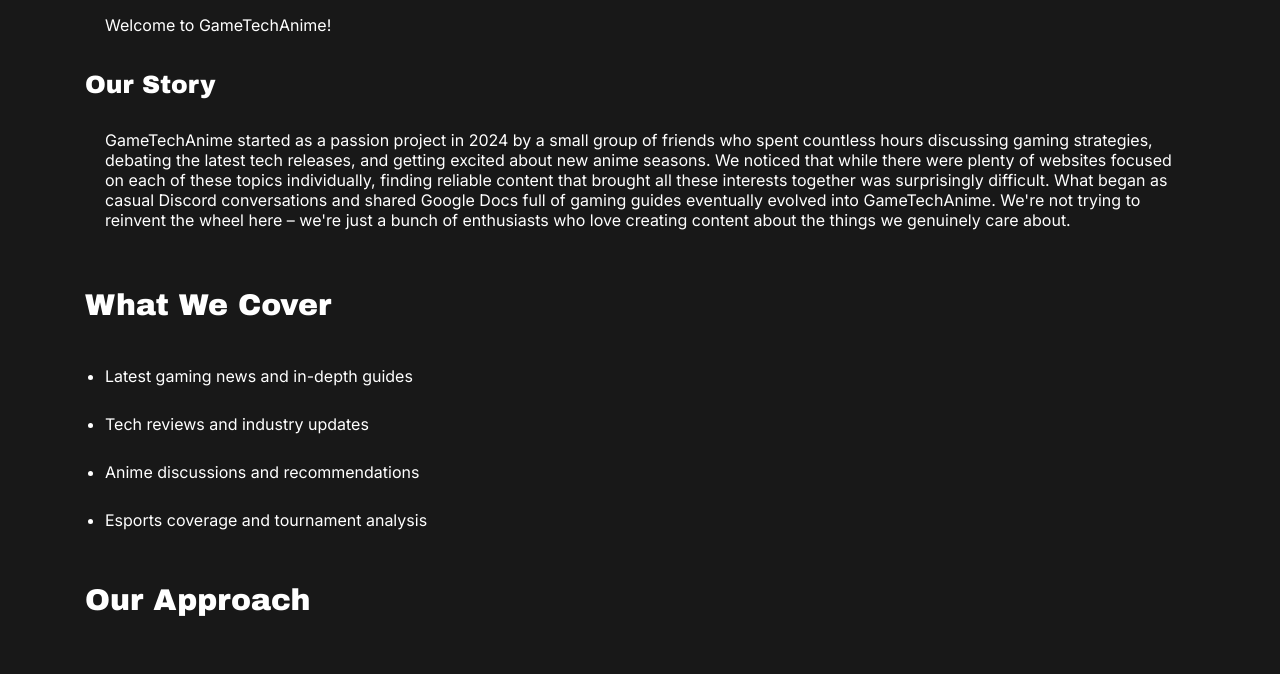
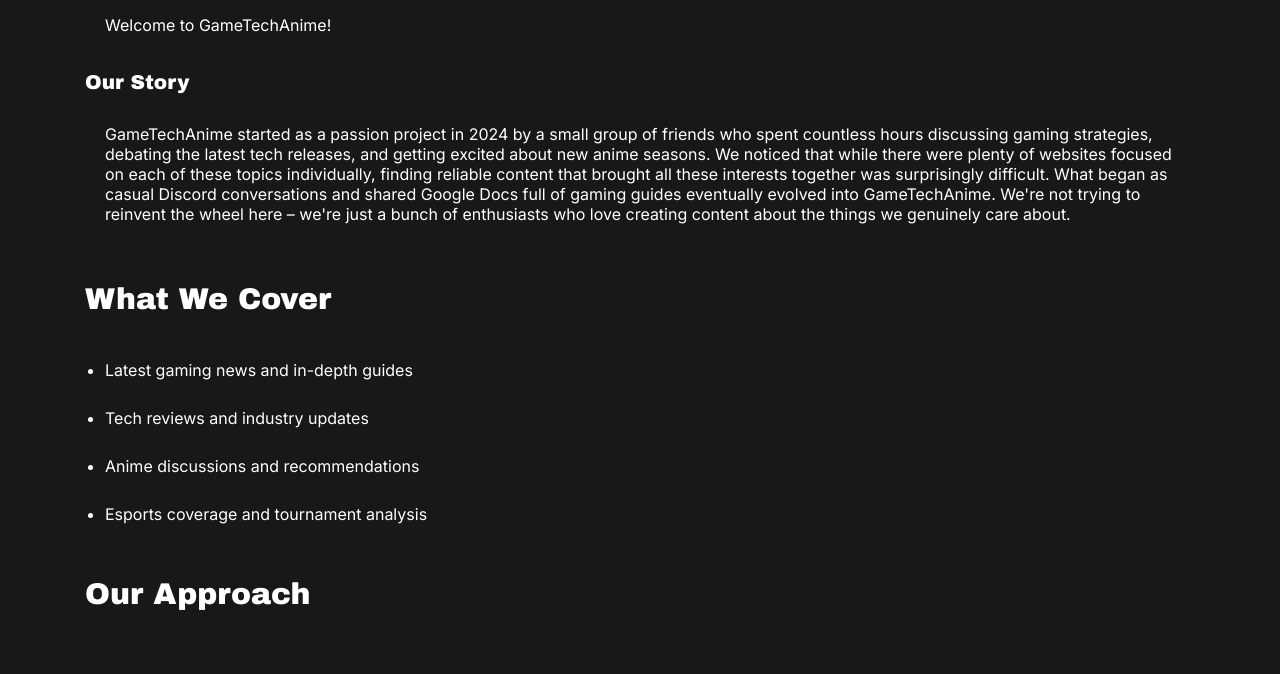
Before and after one commit to ADA-Vijay/gaming_blogs, a Next.js app: page /about-us in a window 1280 px wide. Shown: the part 183-857 px from the top of the page. Built offline with nearby package versions, Linux system fonts and the light colour scheme; no server answers.

Commit message:
new changes

```diff
--- a/src/app/about-us/page.jsx
+++ b/src/app/about-us/page.jsx
@@ -31,7 +31,7 @@
           </li>
         </ul>
 
-        <h1>Our Story</h1>
+        <h2>Our Story</h2>
         <ul>
           <li className={styles.story}>
             GameTechAnime started as a passion project in 2024 by a small group of friends who spent
@@ -46,7 +46,7 @@
           </li>
         </ul>
 
-       <h1  className={styles["header-texts"]} > What We Cover</h1>
+       <h2  className={styles["header-texts"]} > What We Cover</h2>
 
         <ul style={{ marginTop: "15px" }}>
           <li className={styles.lists}>
@@ -64,7 +64,7 @@
 
         </ul>
 
-        <h1 className={styles["header-texts"]} >Our Approach</h1>
+        <h2 className={styles["header-texts"]} >Our Approach</h2>
         <ul style={{ marginTop: "15px" }}>
           <li className={styles.list}>
             We keep things straightforward: accurate information, clear guides, and honest opinions.
--- a/src/app/page.jsx
+++ b/src/app/page.jsx
@@ -67,7 +67,7 @@
         <LatestPosts></LatestPosts>
         <div className={styles.promoWrap}>
           <div className={styles.container}>
-            <h1 className={styles.promoTitle}>Categories</h1>
+            <h2 className={styles.promoTitle}>Categories</h2>
             <div className={styles.promoBody}>
               <div className={styles.promoBox}>
                 {data && data.length > 0
--- a/src/components/listing/listing.jsx
+++ b/src/components/listing/listing.jsx
@@ -96,7 +96,7 @@
                     />
                     <div className={styles.latestInfo}>
                       <Link href={`/${card._embedded["wp:term"]?.[0]?.[0]?.slug}`}>
-                        <h1 className="h1fonts">{card._embedded["wp:term"]?.[0]?.[0]?.name}</h1>
+                        <h2 className="h1fonts">{card._embedded["wp:term"]?.[0]?.[0]?.name}</h2>
                       </Link>
                       <Link
                         href={`/${card._embedded["wp:term"]?.[0]?.[0]?.slug}/${card.slug}`}
```
